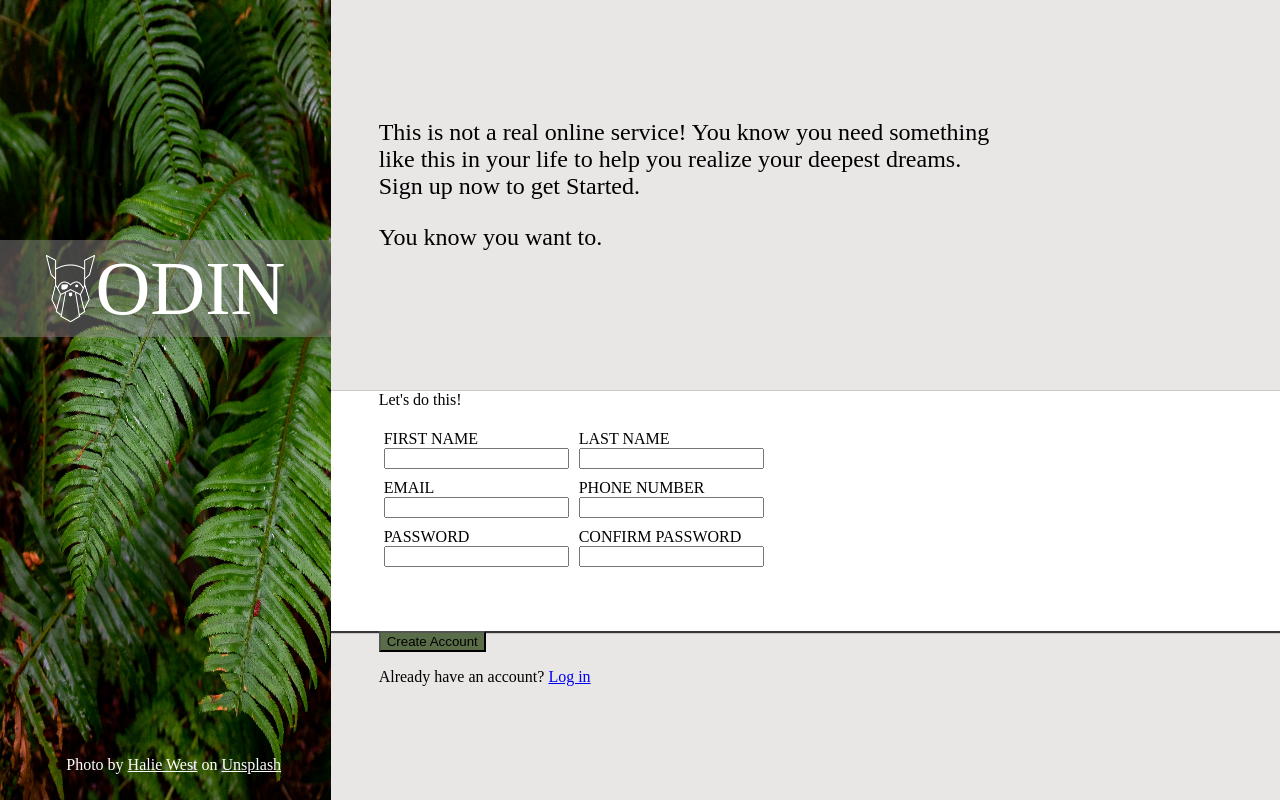
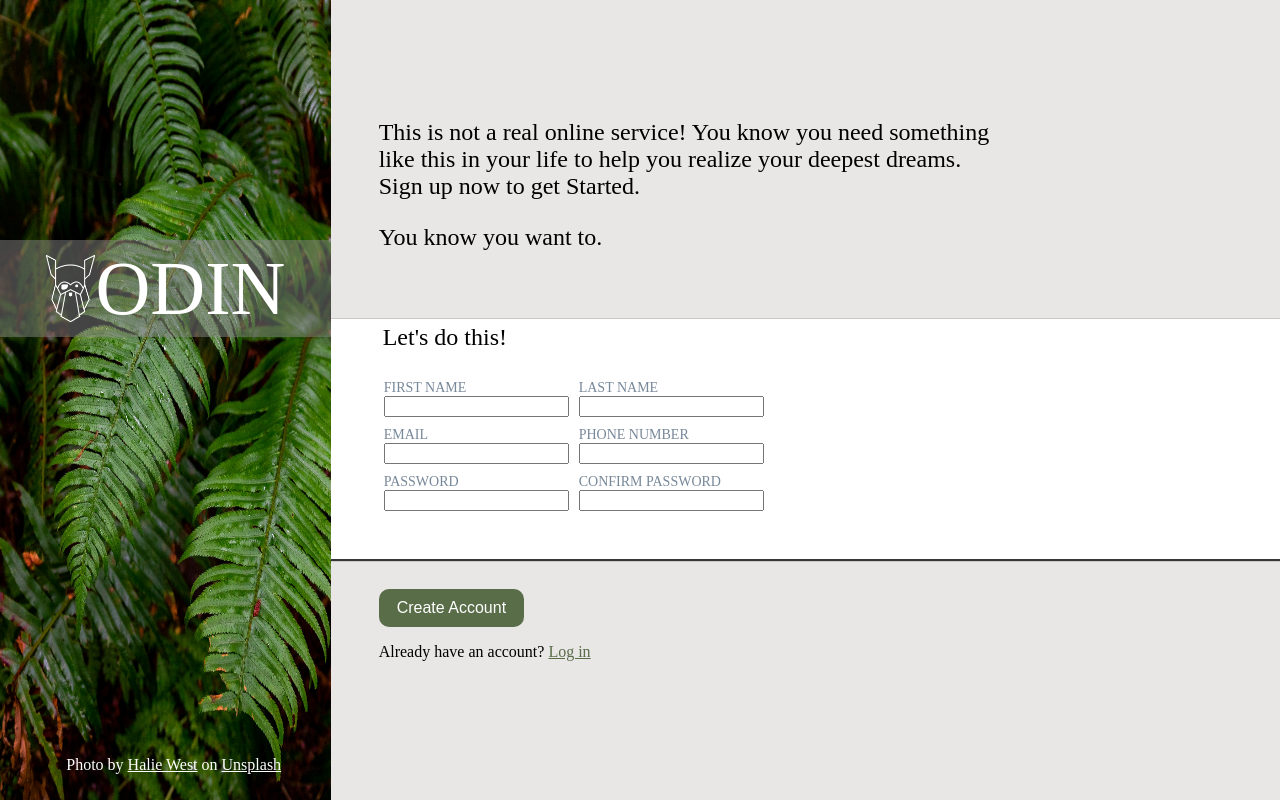
Before and after one commit to KamBia25/signup-form, a plain HTML site: page index.html in a window 1280 px wide. Drawn offline with Linux system fonts and the light colour scheme.

Commit message:
format right mid and bottom style button and hyperlink

```diff
--- a/styles.css
+++ b/styles.css
@@ -69,7 +69,7 @@ main {
 }
 
 .top {
-    height: 35%;
+    height: 25%;
     font-size: 24px;
     padding-left: 5%;
     padding-right: 30%;
@@ -92,10 +92,17 @@ main {
 
 button {
     background-color: #596D48;
+    color: white;
+    font-size: 16px;
+    padding: 10px 18px 10px 18px;
+    margin-top: 30px;
+    border-radius: 10px;
+    border: 0px;
 }
 form {
     display: flex;
     flex-direction: column;
+    padding-left: 0px;
 }
 
 .form_row {
@@ -107,3 +114,16 @@ label {
     flex-direction: column;
     padding: 5px;
 }
+
+span {
+    color: lightslategrey;
+    font-size: calc(14px);
+}
+.mid_header {
+    padding-top: 5px;
+    font-size: 24px;
+    padding-left: 4px;
+}
+.log_in {
+    color: #596D48;
+}
```
